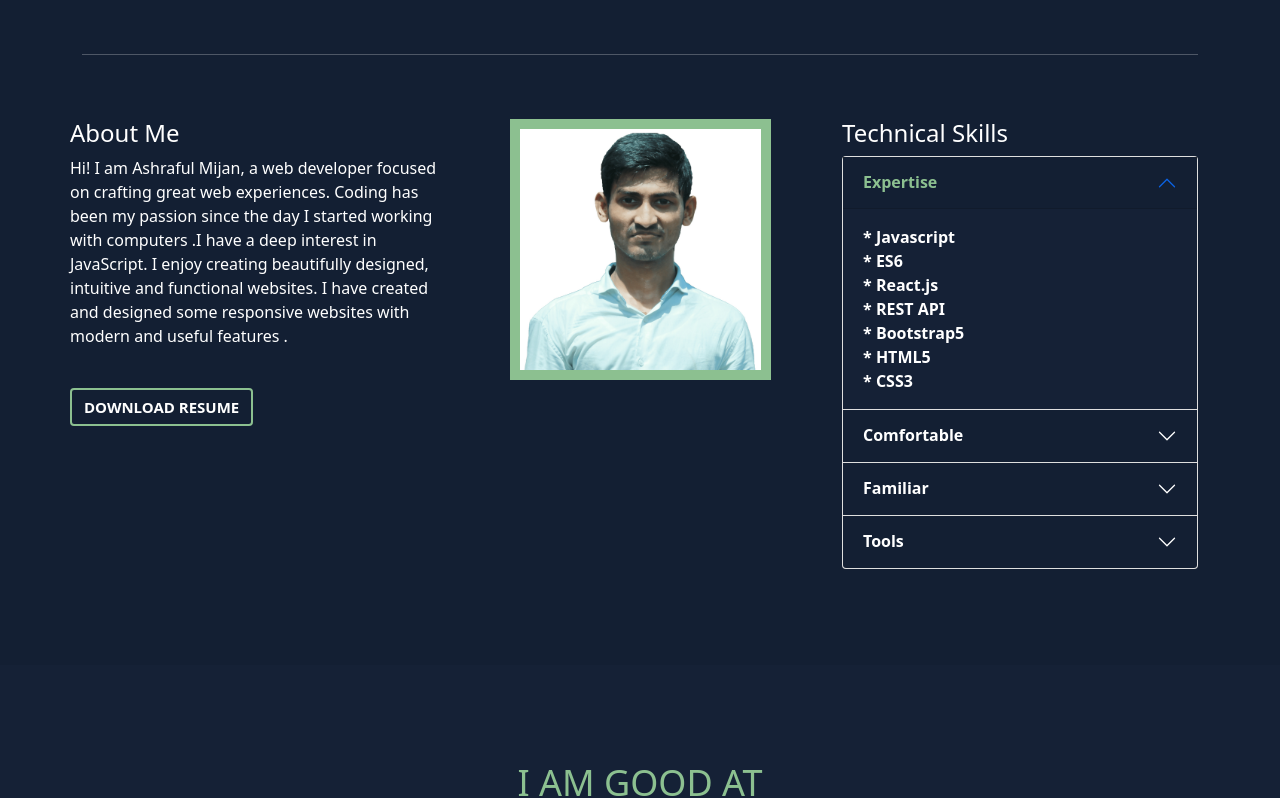
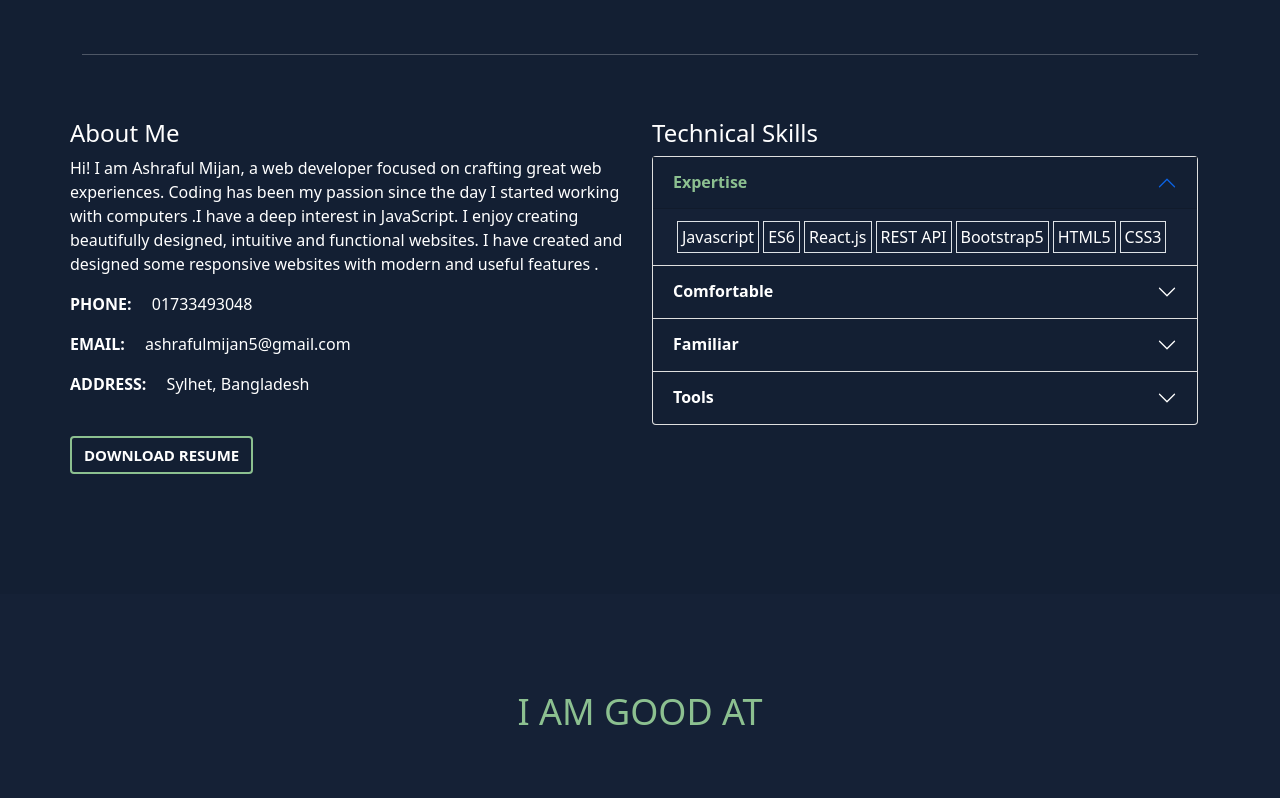
Before and after one commit to Ashraful-Mijan/my-portfolio, a React (Create React App) app: page / in a window 1280 px wide. Shown: the part 910-1708 px from the top of the page. Built offline with nearby package versions, Linux system fonts and the light colour scheme; a small style sheet from the web is missing.

Commit message:
change profile section

```diff
--- a/src/components/About/About.js
+++ b/src/components/About/About.js
@@ -1,6 +1,5 @@
 import React from 'react';
 import './About.css';
-import img from '../../img/ashraful.jpg'
 
 const About = () => {
     return (
@@ -9,17 +8,19 @@ const About = () => {
                 <h3 className="text-center my-5 text-common">Profile</h3>
                 <hr className="bg-white" />
                 <div className="row pt-5">
-                    <div className="col-md-4 px-3 px-md-0">
+                    <div className="col-md-6 px-3 px-md-0">
                         <h4 className="text-white">About Me</h4>
                         <p className="text-white text-justify">
                             Hi! I am Ashraful Mijan, a web developer focused on crafting great web experiences.  Coding  has been my passion since the day I started working with computers .I have a deep interest in JavaScript. I enjoy creating beautifully designed, intuitive and functional websites. I have created and designed some responsive websites with modern and useful features .
                         </p>
+                        <div>
+                            <p className="text-white"><span className="fw-bold text-uppercase">phone:</span> <span className="ps-3">01733493048</span></p>
+                            <p className="text-white"><span className="fw-bold text-uppercase">email:</span> <span className="ps-3">ashrafulmijan5@gmail.com</span></p>
+                            <p className="text-white"><span className="fw-bold text-uppercase">address:</span> <span className="ps-3">Sylhet, Bangladesh</span></p>
+                        </div>
                         <a rel="noreferrer" href="https://drive.google.com/file/d/1vLrm-bktOPgHHW3H3pWl60VBRunXB7kF/view?usp=sharing" target="_blank" className="btn primary-btn my-4">Download Resume</a>
                     </div>
-                    <div className="col-md-4 px-3 text-center mt-3 mt-md-0">
-                        <img src={img} className="w-75 border lg-border" alt="" />
-                    </div>
-                    <div className="col-md-4 pt-5 pt-md-0">
+                    <div className="col-md-6 pt-5 pt-md-0">
                         {/* accordion */}
                         <div className="accordion" id="accordionExample">
                             <h4 className="text-white">Technical Skills</h4>
@@ -30,14 +31,14 @@ const About = () => {
                                     </button>
                                 </h2>
                                 <div id="collapseOne" className="accordion-collapse collapse show" aria-labelledby="headingOne" data-bs-parent="#accordionExample">
-                                    <div className="accordion-body text-white" style={{backgroundColor: '#152136'}}>
-                                        <strong className='d-block'>* Javascript</strong>
-                                        <strong className='d-block'>* ES6</strong>
-                                        <strong className='d-block'>* React.js</strong>
-                                        <strong className='d-block'>* REST API</strong>
-                                        <strong className='d-block'>* Bootstrap5</strong>
-                                        <strong className='d-block'>* HTML5</strong>
-                                        <strong className='d-block'>* CSS3</strong>
+                                    <div className="accordion-body text-white" style={{ backgroundColor: '#152136' }}>
+                                        <span className='ms-1 px-1 border py-1'>Javascript</span>
+                                        <span className='ms-1 px-1 border py-1'>ES6</span>
+                                        <span className='ms-1 px-1 border py-1'>React.js</span>
+                                        <span className='ms-1 px-1 border py-1'>REST API</span>
+                                        <span className='ms-1 px-1 border py-1'>Bootstrap5</span>
+                                        <span className='ms-1 px-1 border py-1'>HTML5</span>
+                                        <span className='ms-1 px-1 border py-1'>CSS3</span>
                                     </div>
                                 </div>
                             </div>
@@ -48,11 +49,11 @@ const About = () => {
                                     </button>
                                 </h2>
                                 <div id="collapseTwo" className="accordion-collapse collapse" aria-labelledby="headingTwo" data-bs-parent="#accordionExample">
-                                    <div className="accordion-body text-white" style={{backgroundColor: '#152136'}}>
-                                        <strong className='d-block'>* Node.js</strong>
-                                        <strong className='d-block'>* ES6</strong>
-                                        <strong className='d-block'>* Express.js</strong>
-                                        <strong className='d-block'>* MongoDB</strong>
+                                    <div className="accordion-body text-white" style={{ backgroundColor: '#152136' }}>
+                                        <span className='ms-1 px-1 border py-1'>Node.js</span>
+                                        <span className='ms-1 px-1 border py-1'>ES6</span>
+                                        <span className='ms-1 px-1 border py-1'>Express.js</span>
+                                        <span className='ms-1 px-1 border py-1'>MongoDB</span>
                                     </div>
                                 </div>
                             </div>
@@ -63,14 +64,16 @@ const About = () => {
                                     </button>
                                 </h2>
                                 <div id="collapseThree" className="accordion-collapse collapse" aria-labelledby="headingThree" data-bs-parent="#accordionExample">
-                                    <div className="accordion-body text-white" style={{backgroundColor: '#152136'}}>
-                                        <strong className='d-block'>* TypeScript</strong>
-                                        <strong className='d-block'>* jQuery</strong>
-                                        <strong className='d-block'>* AJAX</strong>
-                                        <strong className='d-block'>* Material UI</strong>
-                                        <strong className='d-block'>* Tailwind</strong>
-                                        <strong className='d-block'>* React Native</strong>
-                                        <strong className='d-block'>* Python</strong>
+                                    <div className="accordion-body text-white" style={{ backgroundColor: '#152136' }}>
+                                        <span className='ms-1 px-1 border py-1'>TypeScript</span>
+                                        <span className='ms-1 px-1 border py-1'>jQuery</span>
+                                        <span className='ms-1 px-1 border py-1'>AJAX</span>
+                                        <span className='ms-1 px-1 border py-1'>Material UI</span>
+                                        <span className='ms-1 px-1 border py-1'>Tailwind</span>
+                                        <span className='ms-1 px-1 border py-1'>React Native</span>
+                                        <br/>
+                                        <br/>
+                                        <span className='ms-1 px-1 border py-1'>Python</span>
                                     </div>
                                 </div>
                             </div>
@@ -81,14 +84,14 @@ const About = () => {
                                     </button>
                                 </h2>
                                 <div id="collapseFour" className="accordion-collapse collapse" aria-labelledby="headingFour" data-bs-parent="#accordionExample">
-                                    <div className="accordion-body text-white" style={{backgroundColor: '#152136'}}>
-                                        <strong className='d-block'>* Git</strong>
-                                        <strong className='d-block'>* NPM</strong>
-                                        <strong className='d-block'>* VS Code</strong>
-                                        <strong className='d-block'>* Chrome Dev tool</strong>
-                                        <strong className='d-block'>* Firebase</strong>
-                                        <strong className='d-block'>* Netlify</strong>
-                                        <strong className='d-block'>* Heroku</strong>
+                                    <div className="accordion-body text-white" style={{ backgroundColor: '#152136' }}>
+                                        <span className='ms-1 px-1 border py-1'>Git</span>
+                                        <span className='ms-1 px-1 border py-1'>NPM</span>
+                                        <span className='ms-1 px-1 border py-1'>VS Code</span>
+                                        <span className='ms-1 px-1 border py-1'>Chrome Dev tool</span>
+                                        <span className='ms-1 px-1 border py-1'>Firebase</span>
+                                        <span className='ms-1 px-1 border py-1'>Netlify</span>
+                                        <span className='ms-1 px-1 border py-1'>Heroku</span>
                                     </div>
                                 </div>
                             </div>
--- a/src/components/Contact/Contact.js
+++ b/src/components/Contact/Contact.js
@@ -10,7 +10,7 @@ const Contact = () => {
                 <hr className="bg-white" />
                 <div className=" text-center">
                     <h3 className='text-light my-5'>Interested in doing a project together?</h3>
-                    <Link to='/contactMe' className="btn primary-btn btn-sm">Email Me</Link>
+                    <Link to='/contactMe' className="btn primary-btn btn-sm px-4 py-2">Email Me</Link>
                 </div>
             </div>
         </section>
--- a/src/components/Navbar/Navbar.js
+++ b/src/components/Navbar/Navbar.js
@@ -4,7 +4,7 @@ import './Navbar.css'
 
 const Navbar = () => {
     return (
-        <nav className="navbar navbar-expand-lg navbar-light bg-lightBlue navbar-border">
+        <nav className="navbar sticky-top navbar-expand-lg navbar-light bg-lightBlue navbar-border">
             <div className="container">
                 <Link className="navbar-brand fw-bold text-white brand-font" to='/'>Ashraful Mijan</Link>
                 <button className="navbar-toggler bg-white " type="button" data-bs-toggle="collapse" data-bs-target="#navbarNavAltMarkup" aria-controls="navbarNavAltMarkup" aria-expanded="false" aria-label="Toggle navigation">
--- a/src/components/SingleAllProjects/SingleAllProjects.js
+++ b/src/components/SingleAllProjects/SingleAllProjects.js
@@ -2,7 +2,7 @@ import React from 'react';
 
 const SingleAllProjects = ({data}) => {
     return (
-        <div className="col-md-8 offset-md-2">
+        <div className="mb-3 col-md-8 offset-md-2">
             <div className="single-project">
                 <div className="project-img">
                     <img src={data.img} alt="" className="w-100" />
@@ -12,7 +12,7 @@ const SingleAllProjects = ({data}) => {
                 <a href={data.liveLink} target="_target" className="sm-button btn btn-primary">Website</a>
                 <a href={data.repo} className="sm-button btn btn-primary">Github</a>
                 <p>{data.name}</p>
-                <p>{data.tech}</p>
+                <p><span className="text-info">Technology Used:</span> {data.tech}</p>
             </div>
         </div>
     );
```
